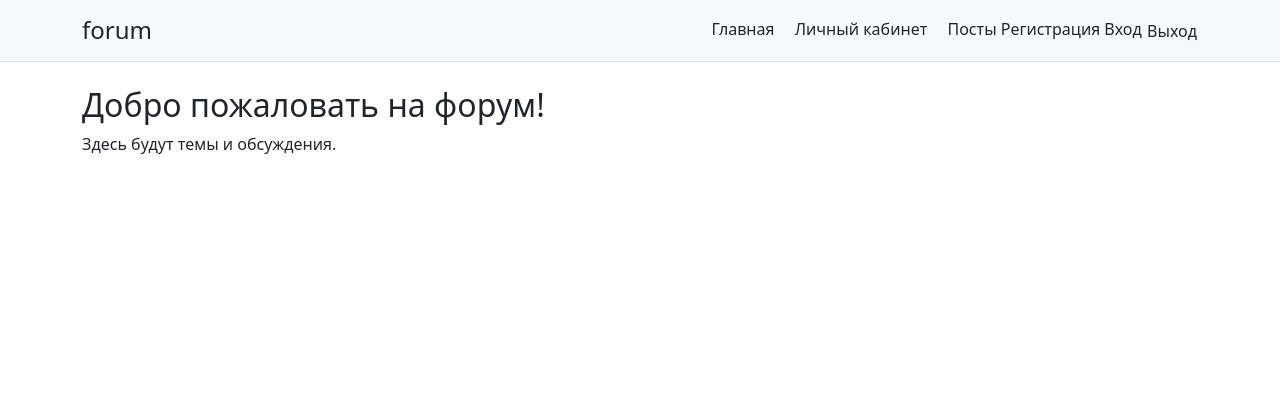
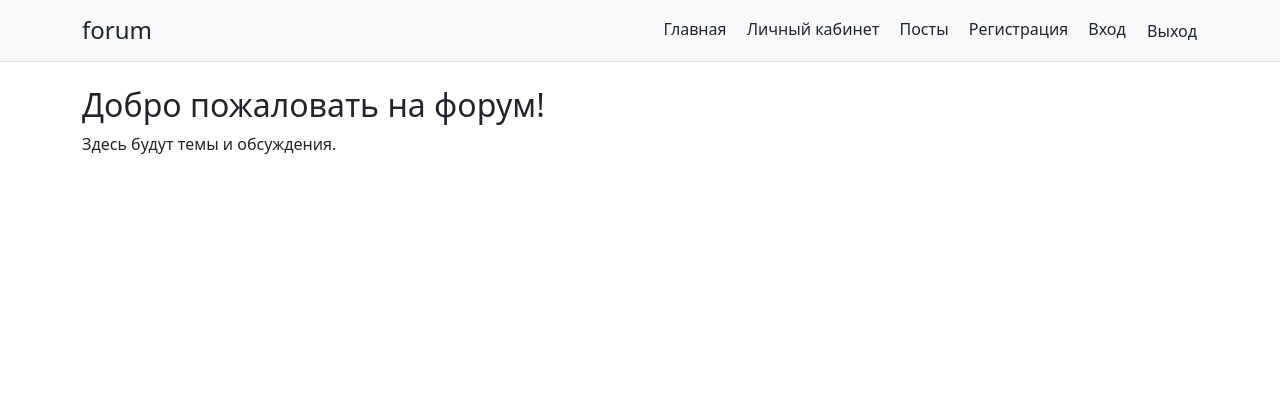
Before and after one commit to IOneL1R/-, a Django app: page / in a window 1280 px wide. Shown: the top 420 px of the page. Run offline with Django 5.2, Linux system fonts and the light colour scheme.

Commit message:
Сделали стиль

```diff
--- a/cor/templates/cor/layout.html
+++ b/cor/templates/cor/layout.html
@@ -19,9 +19,9 @@
 
           <a href="{%  url 'home'  %}" class="me-3 text-decoration-none text-dark">Главная</a>
           <a href="{%  url 'profile'  %}" class="me-3 text-decoration-none text-dark">Личный кабинет</a>
-          <a href="{%  url 'topic_detail'  %}" class="text-decoration-none text-dark">Посты</a>
-          <a href="{%  url 'reg'  %}" class="text-decoration-none text-dark">Регистрация</a>
-          <a href="{%  url 'login'  %}" class="text-decoration-none text-dark">Вход</a>
+          <a href="{%  url 'topic_detail'  %}" class=" me-3 text-decoration-none text-dark">Посты</a>
+          <a href="{%  url 'reg'  %}" class=" me-3 text-decoration-none text-dark">Регистрация</a>
+          <a href="{%  url 'login'  %}" class=" me-3 text-decoration-none text-dark">Вход</a>
           <form action="{% url 'logout' %}" method="post" style="display: inline;">
               {% csrf_token %}
               <button type="submit" class="text-decoration-none text-dark btn btn-link p-0">Выход</button>
--- a/users/views.py
+++ b/users/views.py
@@ -3,6 +3,7 @@ from .models import Profile
 from django.contrib.auth.models import User
 from django.contrib.auth.forms import UserCreationForm
 from django.contrib.auth.decorators import login_required
+from .forms import CustomUserCreationForm
 
 @login_required
 def profile(request):
@@ -12,7 +13,7 @@ def profile(request):
 
 def auth1(request):
     if request.method == "POST":
-        form = UserCreationForm(request.POST)
+        form = CustomUserCreationForm(request.POST,request.FILES)
         if form.is_valid():
             user = form.save()
             Profile.objects.create(user = user)
```
Also changed, not shown: users/forms.py (added, +12 -0 lines).
